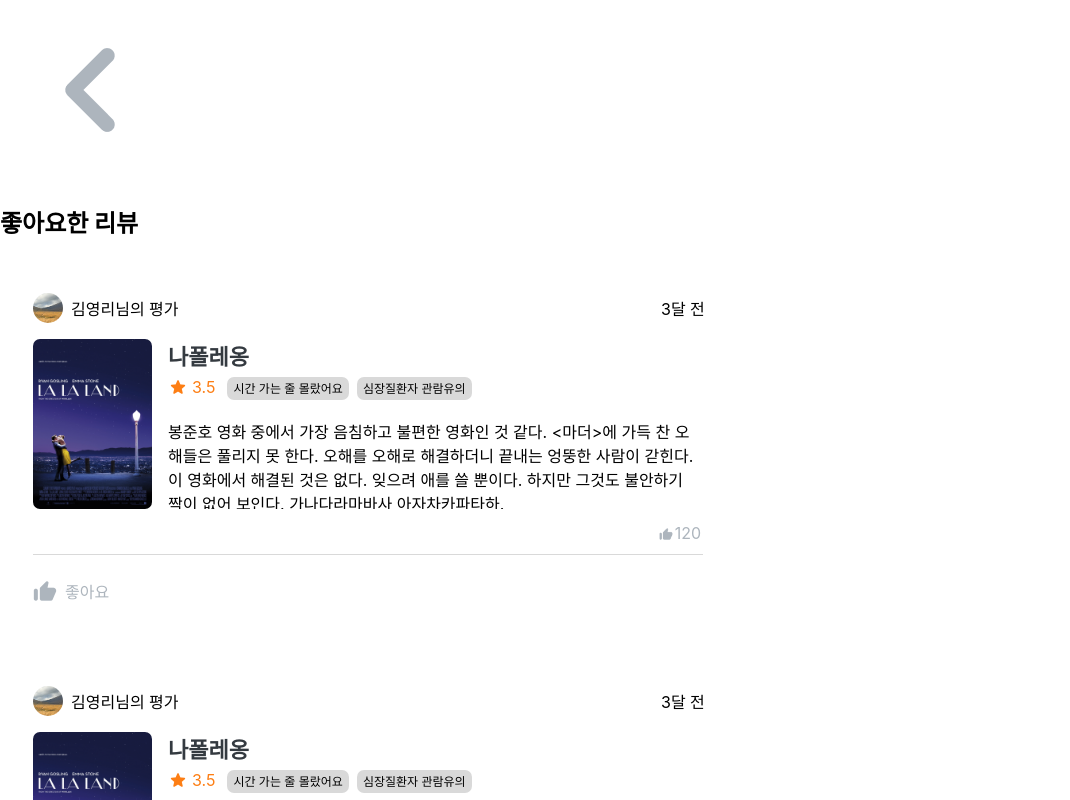
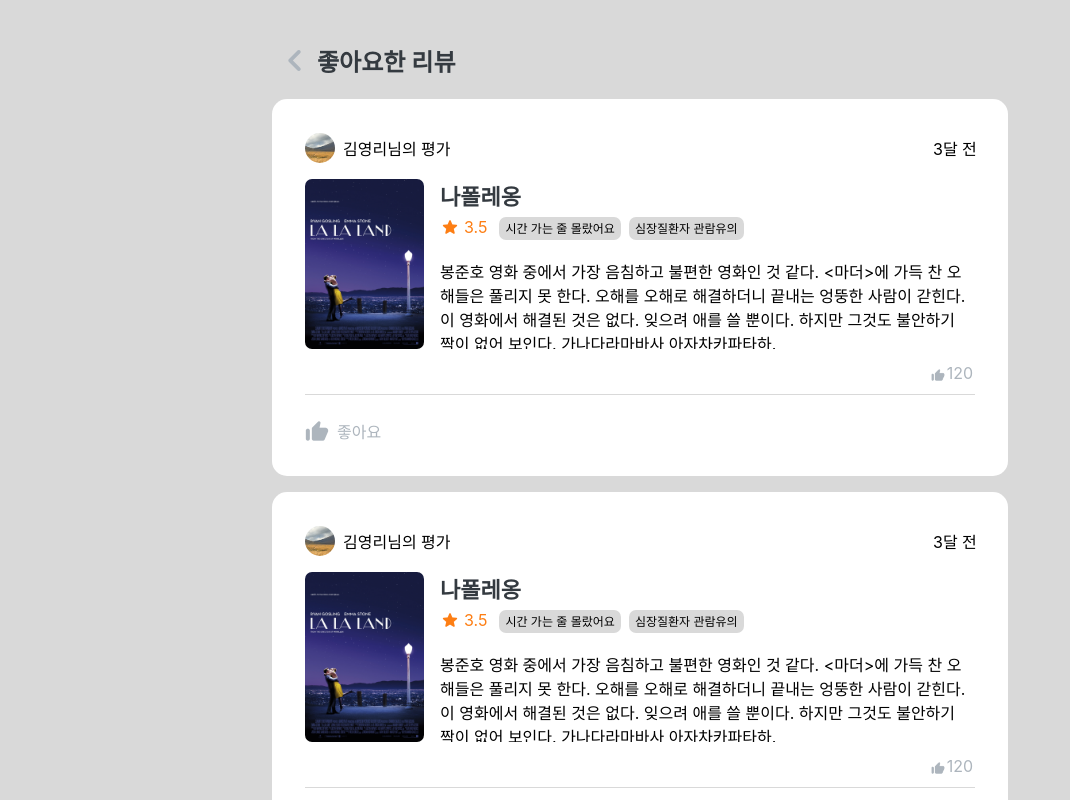
Before and after one commit to hwi-woong/OTTify-frontend, a React (Create React App) app: page /MyFavorite in a window 1280 px wide. Shown: the top 800 px of the page, without its empty margins (0-1070 px from the left). Built offline with nearby package versions, Linux system fonts and the light colour scheme.

Commit message:
Feat: 좋아요한 리뷰 모아보기 - CSS 파일 연결 (#15)

```diff
--- a/src/CSS/MyCollect.css
+++ b/src/CSS/MyCollect.css
@@ -1,4 +1,4 @@
-/*리뷰 제목*/
+/*내가 쓴 리뷰 모아보기 제목*/
 .MyWrite{
   background-color: var(--neutral);
 }
@@ -21,6 +21,38 @@
 }
 
 .mywrite_title h2{
+  color: var(--gray_800);
+  font-size: 24px;
+  font-weight: 600;
+  margin: 0;
+  display: flex;
+  align-items: center;
+}
+
+
+/*내가 좋아요한 리뷰 모아보기 제목*/
+.MyFavorite{
+  background-color: var(--neutral);
+}
+
+.myfavorite_page{
+  display: flex;
+  flex-direction: column;
+  margin: 0 auto;
+  padding-top: 38px;
+  width: 736px;
+}
+
+.myfavorite_title{
+  display: flex;
+}
+
+.myfavorite_back{
+  width: 45px;
+  height: 45px;
+}
+
+.myfavorite_title h2{
   color: var(--gray_800);
   font-size: 24px;
   font-weight: 600;
```
